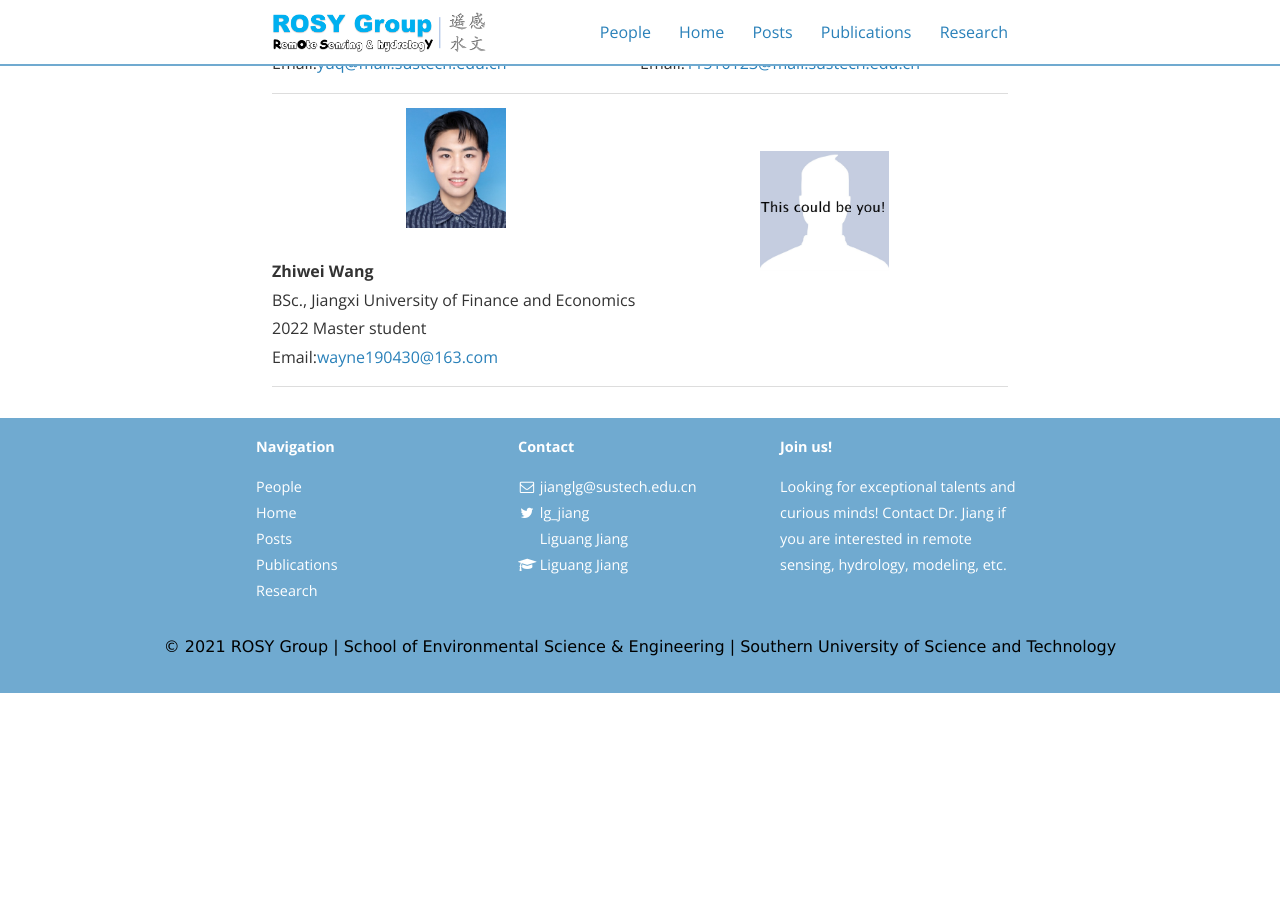
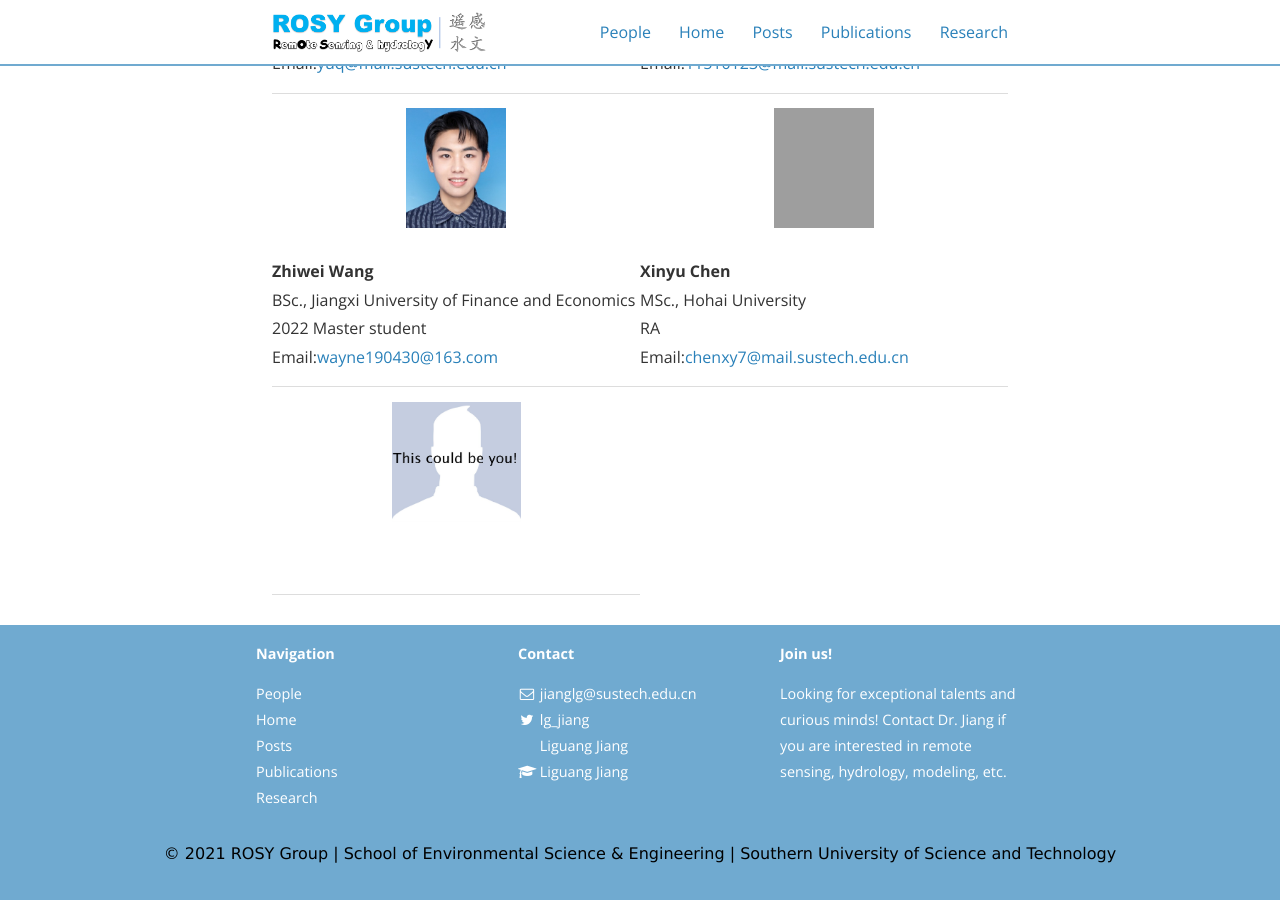
Before and after one commit to 12530/rshydro, a Jekyll site: the page built from People.md, in a window 1280 px wide and 900 px high, scrolled down 725 px. Built offline with Jekyll 4.4.1, drawn with Linux system fonts in a browser that asks for light colours; nearby versions of some CDN libraries; before the commit the page ends 1418 px from its top, so only the background shows below that; grey boxes are pictures that could not be loaded.

Commit message:
Update People.md

```diff
--- a/People.md
+++ b/People.md
@@ -40,6 +40,9 @@ main_nav: true
   </tr>
   <tr>
     <td align="left"><img src="/assets/zhiwei.jpg" alt="汪志伟" style="width:100px;height:120px;">  <br><b>Zhiwei Wang</b><br>BSc., Jiangxi University of Finance and Economics<br>2022 Master student<br> Email:<a href="mailto:wayne190430@163.com">wayne190430@163.com</a></td>
+    <td align="left"><img src="/assets/xinyu.jpg" alt="陈新宇" style="width:100px;height:120px;"> <br><b>Xinyu Chen</b><br>MSc., Hohai University<br>RA<br> Email:<a href="mailto:yuq@mail.sustech.edu.cn">chenxy7@mail.sustech.edu.cn</a></td>
+  </tr>
+  <tr>
     <td align="left"><img src="/assets/R-C.jpg" alt="YOU" style="width:129px;height:120px;"> <br><b>           </b><br> </td>
   </tr>
 </table>
```
